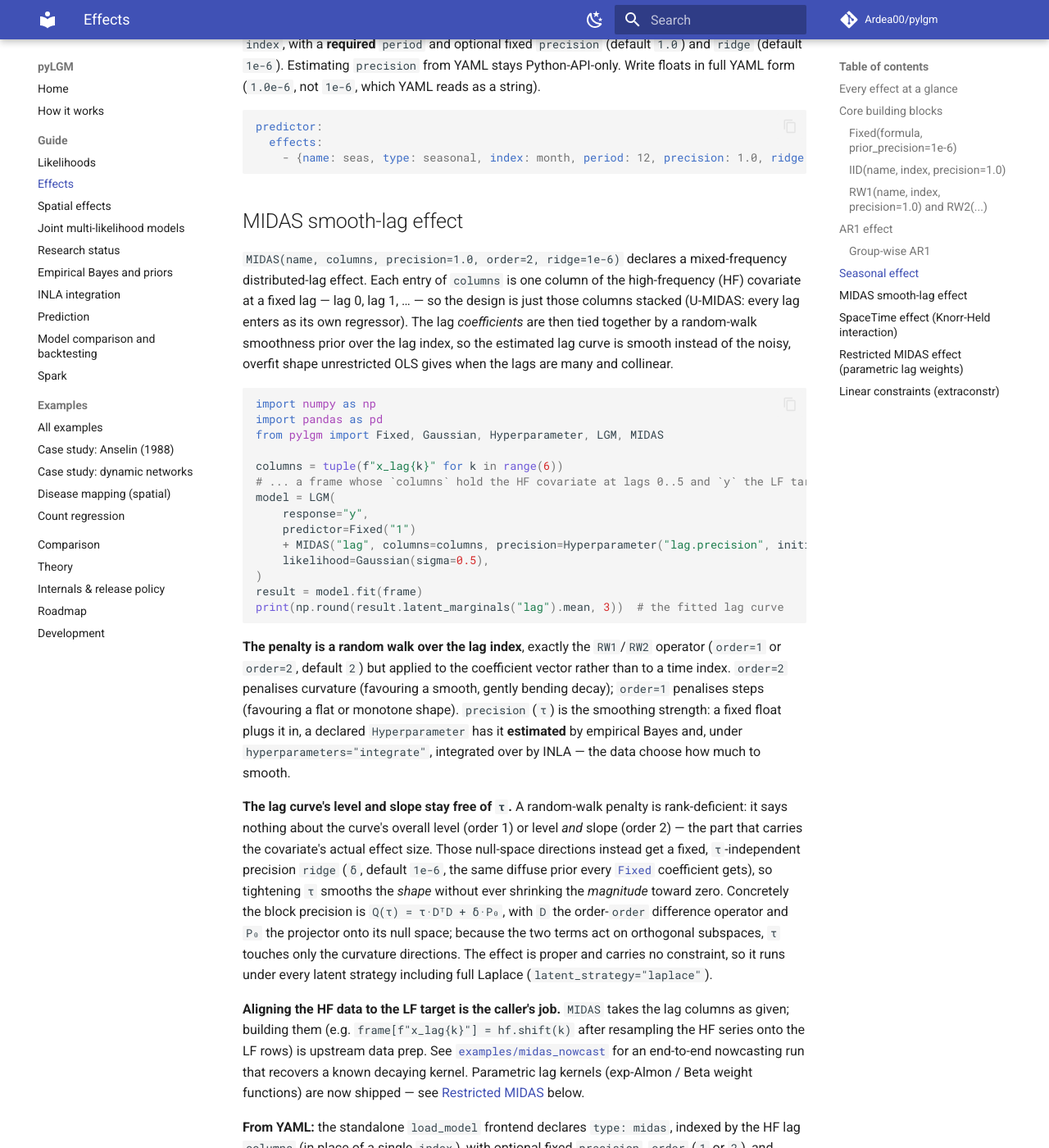
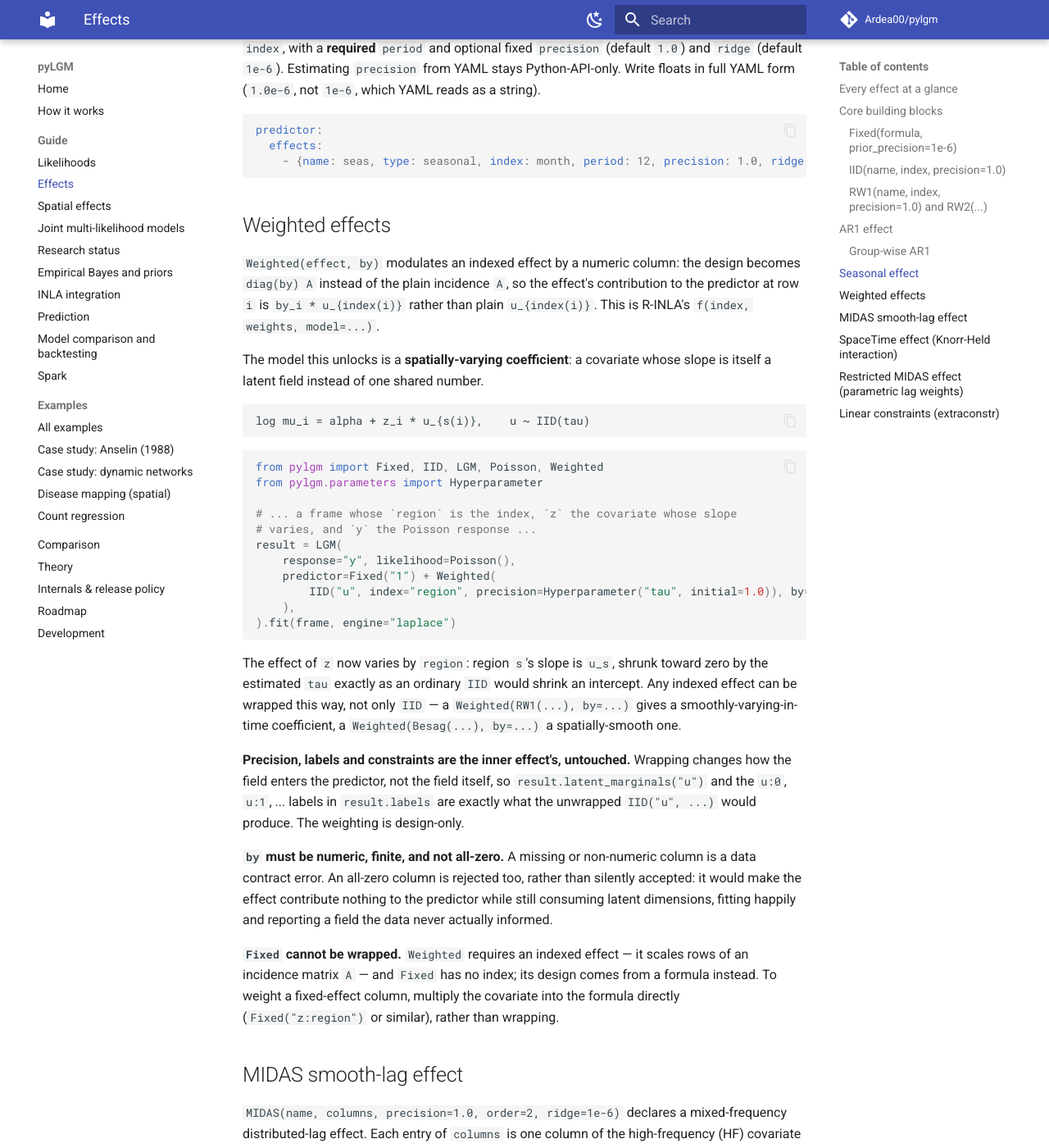
Before and after one commit to Ardea00/pylgm, an MkDocs documentation site: the page built from docs/effects.md, in a window 1280 px wide and 1400 px high, scrolled down 6029 px. Shown: the whole window at 82% size. Built offline with MkDocs 1.6.1 and Material for MkDocs 9.7.7, drawn with Linux system fonts in a browser that asks for light colours; comment, search, counter and statistics services are not loaded; some of the changed text lies outside the part shown.

Commit message:
test(effects): spatially-varying coefficient recovery for Weighted
Weighted(effect, by) compiles, fits and predicts (tasks 1-4), but that
proves internal consistency, not that it does the job it was built for.
Simulate a per-region Poisson coefficient u ~ IID(tau), fit with
Weighted(IID(...), by="z"), and check the fitted region effects
correlate > 0.8 with the simulated ones (observed: 0.979). Also pins
the all-ones-weight-collapses-to-plain-IID identity.

Document Weighted in docs/effects.md (design, SVC model, that
precision/labels/constraints are the inner effect's, by's numeric/
finite/nonzero requirement, why Fixed can't be wrapped) and add it to
docs/research-status.md alongside joint models as a second
research-grade feature with its own verified/not-verified summary.

Also fill in PredictionContext's docstring in
src/pylgm/inference/prediction.py, which enumerated entry kinds but
was missing both "weighted" (added in task 4) and the pre-existing
"midas_parametric" gap -- the docstring is the reference the next
three modifier slices read to learn how to nest.

Co-Authored-By: Claude Opus 5 <noreply@anthropic.com>

````diff
--- a/docs/effects.md
+++ b/docs/effects.md
@@ -15,6 +15,7 @@ Each structured effect takes a fixed `precision` or a declared
 | `AR1(name, index, rho=)` | Stationary first-order autoregression | [AR1](#ar1-effect) |
 | `AR1(..., group=)` | One independent AR1 series **per panel unit** | [group-wise AR1](#group-wise-ar1) |
 | `Seasonal(name, index, period=)` | A slowly-drifting periodic pattern | [Seasonal](#seasonal-effect) |
+| `Weighted(effect, by)` | Modulates an indexed effect by a numeric column — spatially-varying coefficients | [Weighted](#weighted-effects) |
 | `MIDAS(name, columns)` | Mixed-frequency distributed lag, smoothness-penalised | [MIDAS](#midas-smooth-lag-effect) |
 | `MIDASParametric(...)` | Restricted lag curve (exp-Almon / Beta kernel) | [restricted MIDAS](#restricted-midas-effect-parametric-lag-weights) |
 | `SpaceTime(name, space, time, interaction=)` | Knorr-Held space-time interaction, types I–IV | [SpaceTime](#spacetime-effect-knorr-held-interaction) |
@@ -283,6 +284,59 @@ predictor:
     - {name: seas, type: seasonal, index: month, period: 12, precision: 1.0, ridge: 1.0e-6}
 ```
 
+## Weighted effects
+
+`Weighted(effect, by)` modulates an indexed effect by a numeric column: the
+design becomes `diag(by) A` instead of the plain incidence `A`, so the
+effect's contribution to the predictor at row `i` is `by_i * u_{index(i)}`
+rather than plain `u_{index(i)}`. This is R-INLA's `f(index, weights,
+model=...)`.
+
+The model this unlocks is a **spatially-varying coefficient**: a covariate
+whose slope is itself a latent field instead of one shared number.
+
+```
+log mu_i = alpha + z_i * u_{s(i)},    u ~ IID(tau)
+```
+
+```python
+from pylgm import Fixed, IID, LGM, Poisson, Weighted
+from pylgm.parameters import Hyperparameter
+
+# ... a frame whose `region` is the index, `z` the covariate whose slope
+# varies, and `y` the Poisson response ...
+result = LGM(
+    response="y", likelihood=Poisson(),
+    predictor=Fixed("1") + Weighted(
+        IID("u", index="region", precision=Hyperparameter("tau", initial=1.0)), by="z"
+    ),
+).fit(frame, engine="laplace")
+```
+
+The effect of `z` now varies by `region`: region `s`'s slope is `u_s`, shrunk
+toward zero by the estimated `tau` exactly as an ordinary `IID` would shrink
+an intercept. Any indexed effect can be wrapped this way, not only `IID` — a
+`Weighted(RW1(...), by=...)` gives a smoothly-varying-in-time coefficient, a
+`Weighted(Besag(...), by=...)` a spatially-smooth one.
+
+**Precision, labels and constraints are the inner effect's, untouched.**
+Wrapping changes how the field enters the predictor, not the field itself, so
+`result.latent_marginals("u")` and the `u:0`, `u:1`, ... labels in
+`result.labels` are exactly what the unwrapped `IID("u", ...)` would produce.
+The weighting is design-only.
+
+**`by` must be numeric, finite, and not all-zero.** A missing or non-numeric
+column is a data contract error. An all-zero column is rejected too, rather
+than silently accepted: it would make the effect contribute nothing to the
+predictor while still consuming latent dimensions, fitting happily and
+reporting a field the data never actually informed.
+
+**`Fixed` cannot be wrapped.** `Weighted` requires an indexed effect — it
+scales rows of an incidence matrix `A` — and `Fixed` has no index; its design
+comes from a formula instead. To weight a fixed-effect column, multiply the
+covariate into the formula directly (`Fixed("z:region")` or similar), rather
+than wrapping.
+
 ## MIDAS smooth-lag effect
 
 `MIDAS(name, columns, precision=1.0, order=2, ridge=1e-6)` declares a
````
Also changed, not shown: docs/research-status.md (+26 -0 lines), 2 other files.
